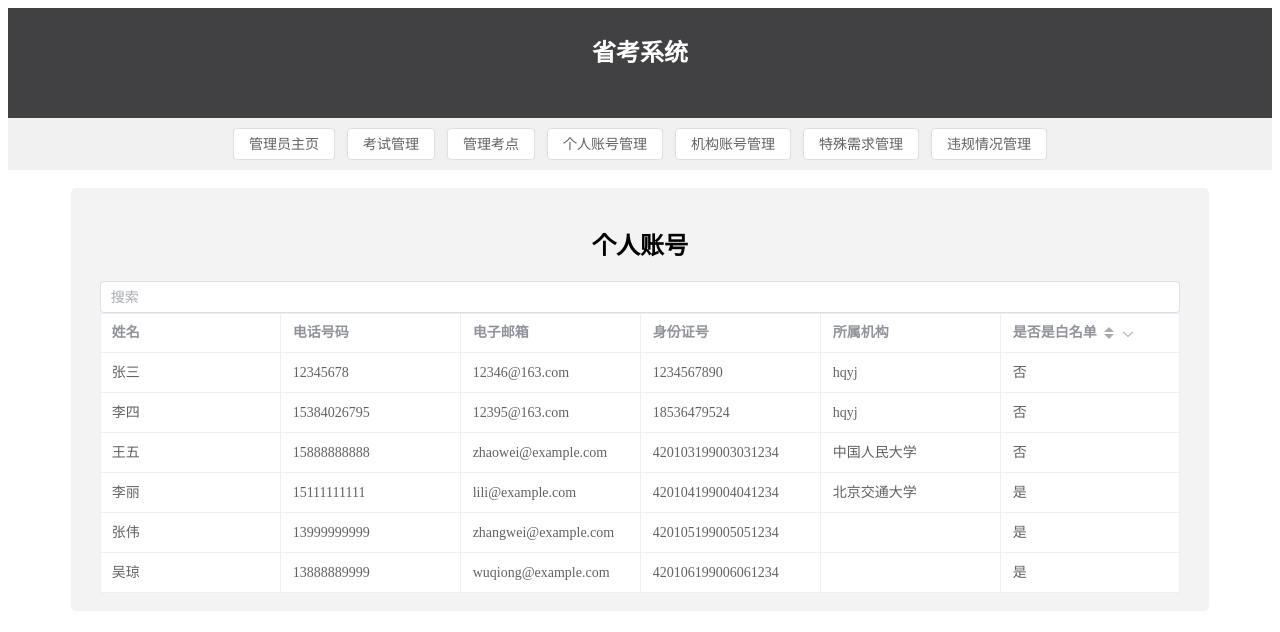
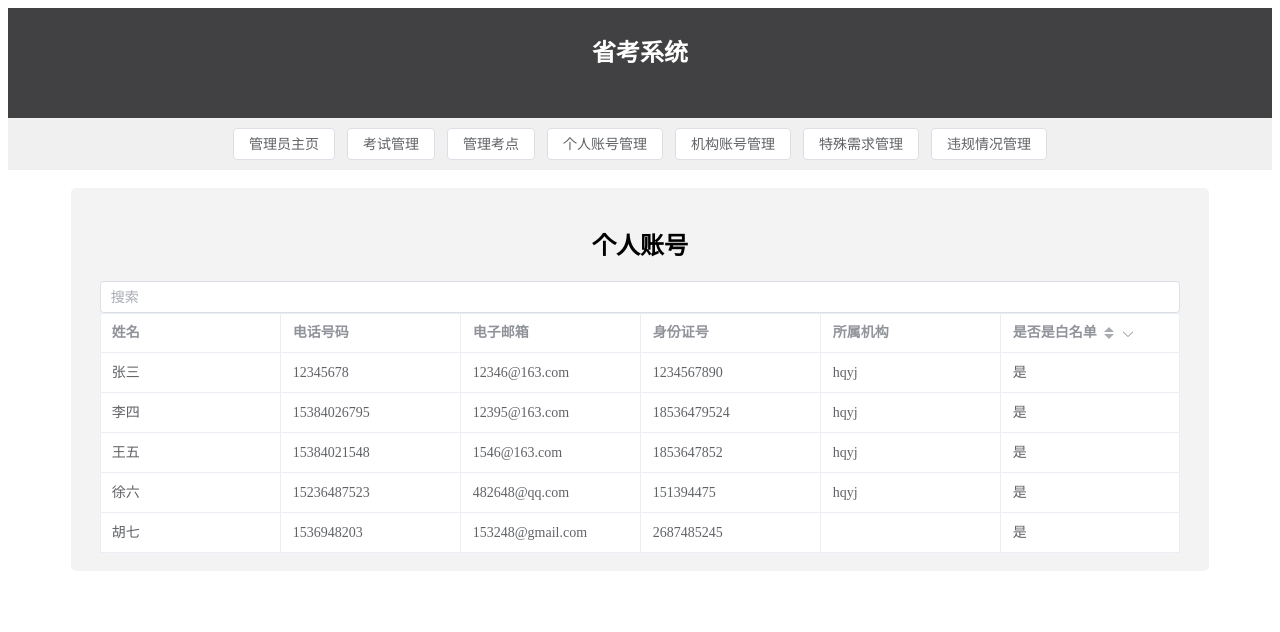
Before and after one commit to RTLiang/exam-manage-frontend, a Nuxt app: page /admin/individual_account in a window 1280 px wide. Shown: the top 632 px of the page. Built offline with nearby package versions, Linux system fonts and the light colour scheme.

Commit message:
Add files via upload

```diff
--- a/pages/admin/individual_account.vue
+++ b/pages/admin/individual_account.vue
@@ -41,7 +41,7 @@ export default {
                     email: '12346@163.com',
                     Id_number: '1234567890',
                     institution:'hqyj',
-                    whitelisted: false,
+                    whitelisted: true,
                 },
                 {
                     id: 18,
@@ -50,44 +50,37 @@ export default {
                     email: '12395@163.com',
                     Id_number: '18536479524',
                     institution: 'hqyj',
-                    whitelisted: false,
+                    whitelisted: true,
+                },
+                {
+                    id: 20,
+                    name: '王五',
+                    phone_number: '15384021548',
+                    email: '1546@163.com',
+                    Id_number: '1853647852',
+                    institution: 'hqyj',
+                    whitelisted: true,
                 },
                 {
                     id: 22,
-                    name: '王五',
-                    phone_number: '15888888888',
-                    email: 'zhaowei@example.com',
-                    Id_number: '420103199003031234',
-                    institution: '中国人民大学',
-                    whitelisted: false,
-                },
-                {
-                    id: 4,
-                    name: '李丽',
-                    phone_number: '15111111111',
-                    email: 'lili@example.com',
-                    Id_number: '420104199004041234',
-                    institution: '北京交通大学',
+                    name: '徐六',
+                    phone_number: '15236487523',
+                    email: '482648@qq.com',
+                    Id_number: '151394475',
+                    institution: 'hqyj',
                     whitelisted: true,
                 },
                 {
-                    id: 5,
-                    name: '张伟',
-                    phone_number: '13999999999',
-                    email: 'zhangwei@example.com',
-                    Id_number: '420105199005051234',
-                    whitelisted: true,
-
-                },
-                {
-                    id: 6,
-                    name: '吴琼',
-                    phone_number: '13888889999',
-                    email: 'wuqiong@example.com',
-                    Id_number: '420106199006061234',
+                    id: 23,
+                    name: '胡七',
+                    phone_number: '1536948203',
+                    email: '153248@gmail.com',
+                    Id_number: '2687485245',
+                    institutionL:'hqyj',
                     whitelisted: true,
 
                 }
+
             ]
         }
     },
```
